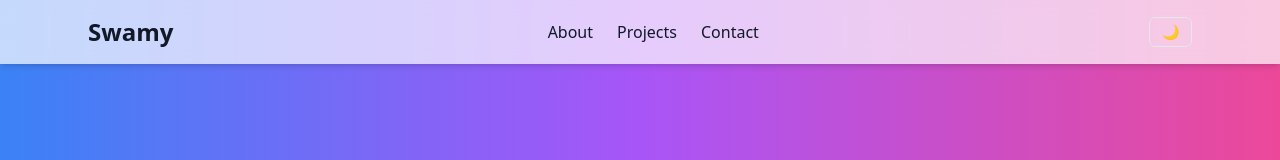
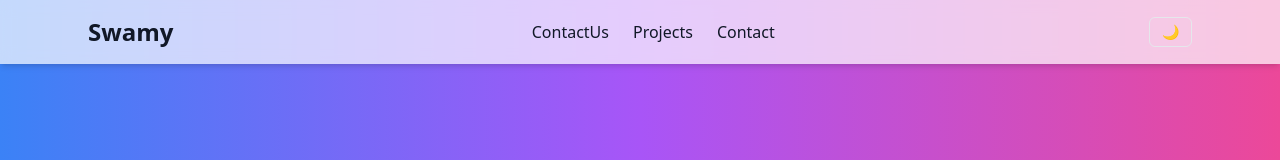
Before and after one commit to geddamayyappaswamy/portfolio, a plain HTML site: page index.html in a window 1280 px wide. Shown: the top 160 px of the page. Drawn offline with nearby package versions, Linux system fonts and the light colour scheme.

Commit message:
Update index.html
About to ContactUs Name Chagned

```diff
--- a/index.html
+++ b/index.html
@@ -29,7 +29,7 @@
     <div class="max-w-6xl mx-auto px-6 py-4 flex justify-between items-center">
       <h1 class="text-2xl font-bold">Swamy</h1>
       <div class="space-x-6 hidden md:flex">
-        <a href="#about" class="hover:text-blue-500 transition">About</a>
+        <a href="#about" class="hover:text-blue-500 transition">ContactUs</a>
         <a href="#projects" class="hover:text-blue-500 transition">Projects</a>
         <a href="#contact" class="hover:text-blue-500 transition">Contact</a>
       </div>
```
